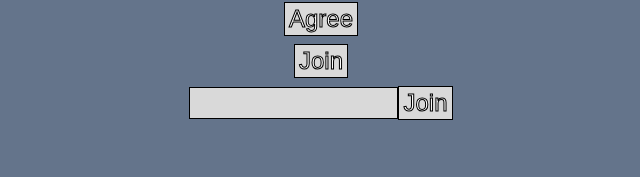
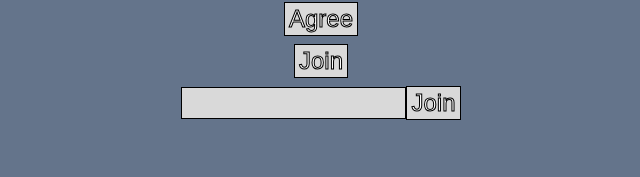
Before and after one commit to GNOGz/yasuo666, a Next.js app: page / in a window 1280 px wide. Shown: the part 104-281 px from the top of the page, without its empty margins (319-959 px from the left). Built offline with nearby package versions, Linux system fonts and the light colour scheme; a web font is replaced by a local one.

Commit message:
Black Text field

```diff
--- a/src/app/components/GameTextInput.tsx
+++ b/src/app/components/GameTextInput.tsx
@@ -1,6 +1,6 @@
 const GameTextInput = () =>{
     return(
-        <input type="text" className="h-[2em] border border-solid border-black bg-secondary ">
+        <input type="text" className="text-black p-2 h-[2em] border border-solid border-black bg-secondary ">
 
         </input>
     )
```
